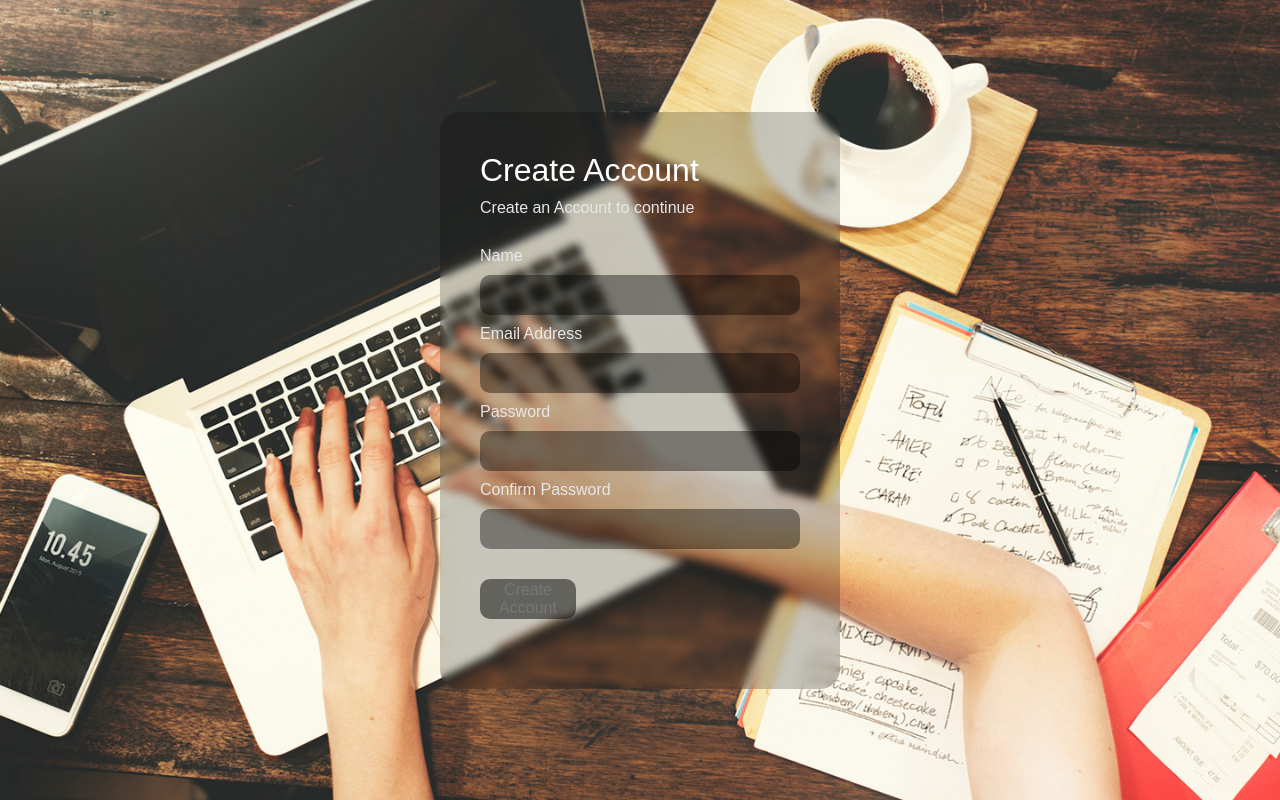
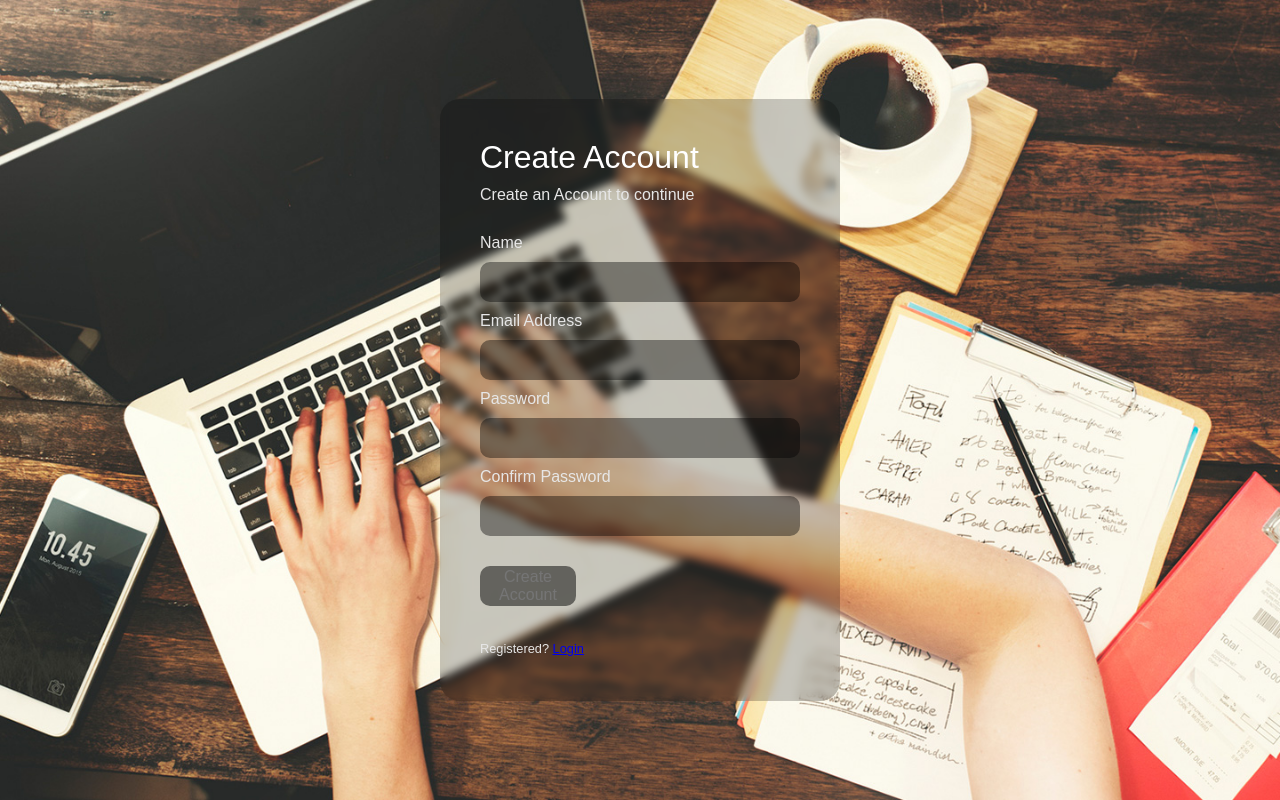
Before and after one commit to galvanitic/No-Pad, a React (Create React App) app in the folder front-end/: page /create-account in a window 1280 px wide. Built offline with nearby package versions, Linux system fonts and the light colour scheme.

Commit message:
Fixed Dashoard UI Bug

```diff
--- a/front-end/src/components/CreateAccount.js
+++ b/front-end/src/components/CreateAccount.js
@@ -1,5 +1,5 @@
 import React, { useState, useEffect, useCallback } from 'react';
-import { Redirect } from 'react-router-dom'
+import { Redirect, NavLink } from 'react-router-dom'
 import '../style/style-create-account.css'
 
 const CreateAccount = ({
@@ -97,6 +97,7 @@ const CreateAccount = ({
           className={!isInputFilled ? "disabled button_form" : "button_form"}>
             Create Account
           </button>
+          <h5>Registered? <span><NavLink to="/login" className="create-account-link">Login</NavLink></span></h5>
         </form>
 
       </div>
--- a/front-end/src/style/style-dashboard.css
+++ b/front-end/src/style/style-dashboard.css
@@ -236,6 +236,7 @@ button {
 ==================== */
 .grid-container {
   height: 100%;
+  width: 100%;
   /* Same as the Sidenav */
   margin-left: 250px;
   display: grid;
```
